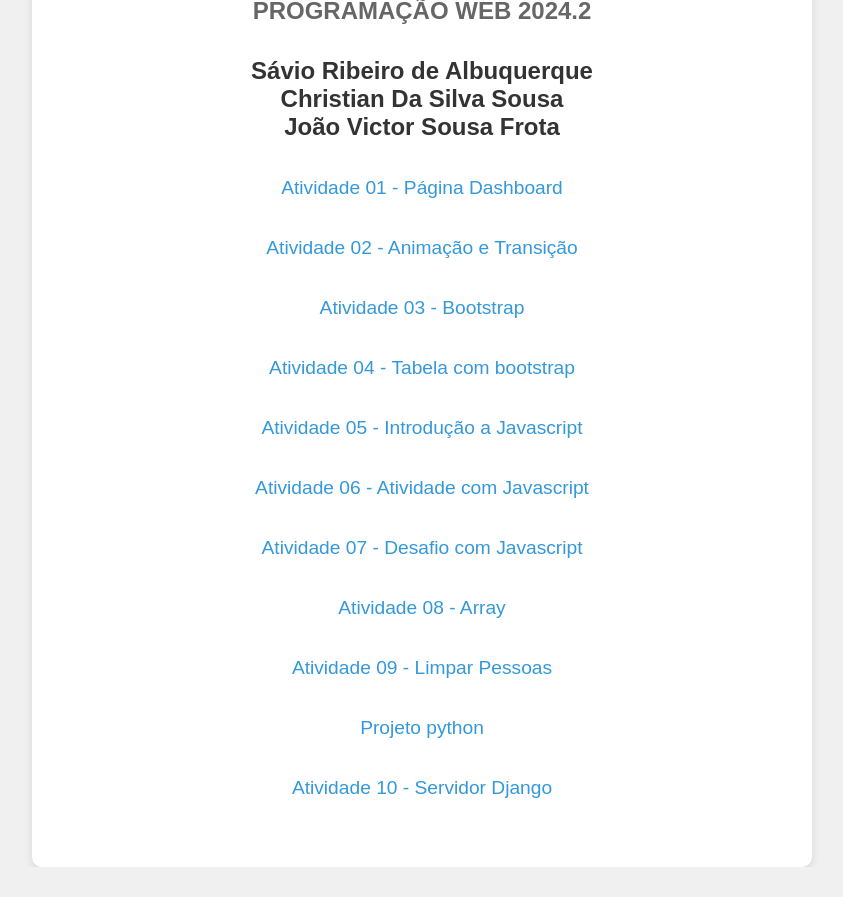
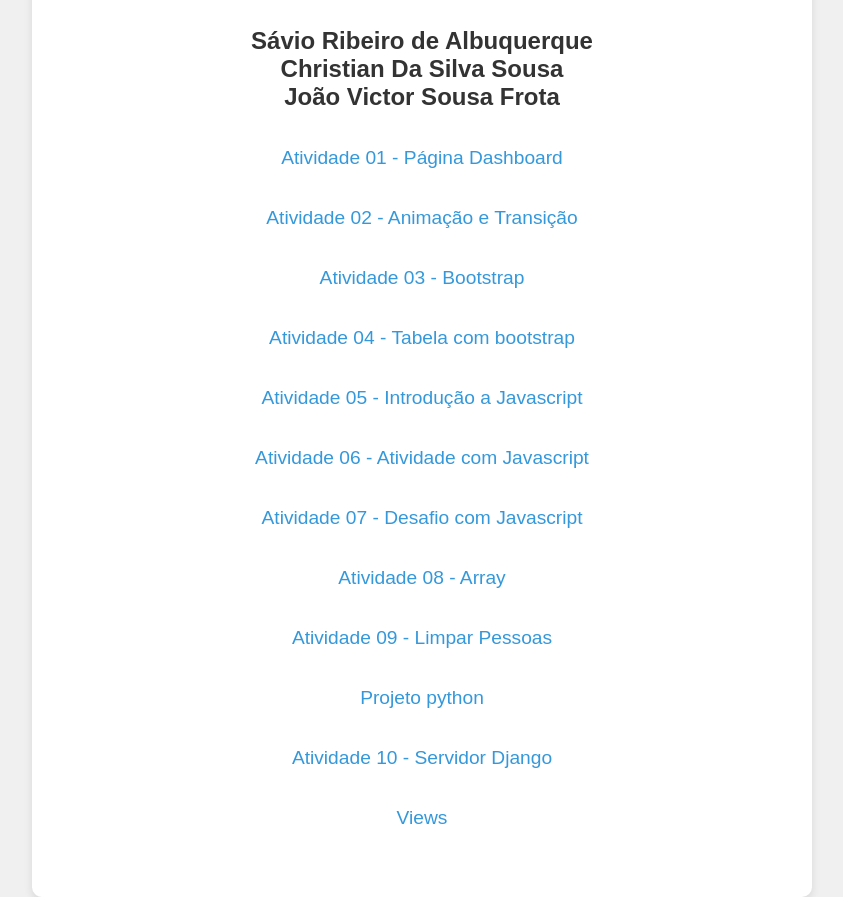
Before and after one commit to jv0savio0christian/back-end_program, a plain HTML site: page index.html in a window 1280 px wide. Shown: the whole page, without its empty margins (218-1061 px from the left). Before the commit the page ends 867 px from the top, so only its background shows below. Drawn offline with Linux system fonts and the light colour scheme.

Commit message:
Update index.html

```diff
--- a/index.html
+++ b/index.html
@@ -81,7 +81,9 @@
 	<a href="Atividade_8">Atividade 08 - Array</a> <br>
 	<a href="Atividade_9">Atividade 09 - Limpar Pessoas</a> <br>
 	<a href="projetopython/teste01.py"> Projeto python</a> <br>
-	 <a href="Pasta/Print.png"> Atividade 10 - Servidor Django</a> <br>
+	<a href="Pasta/Print.png"> Atividade 10 - Servidor Django</a> <br>
+	<a href="views">Views</a> <br>
+
     </div>
 
 </body>
```
